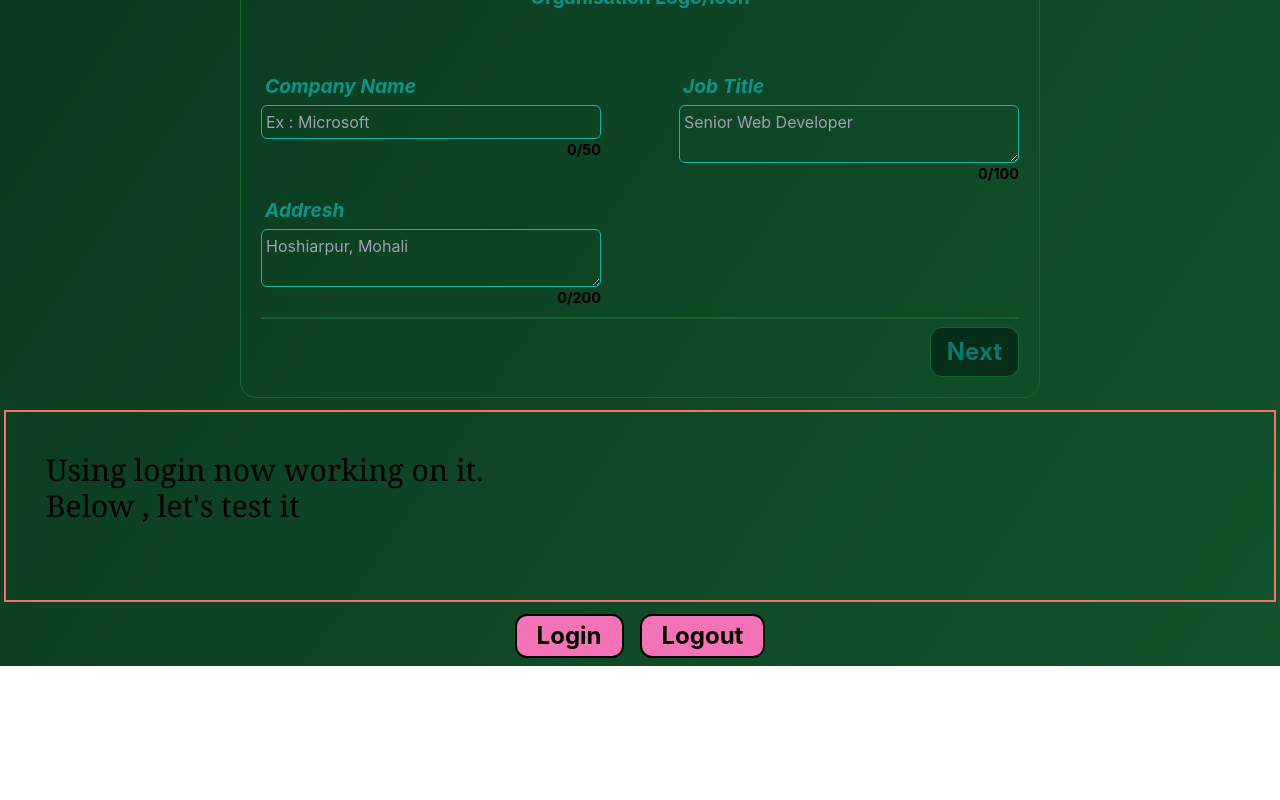
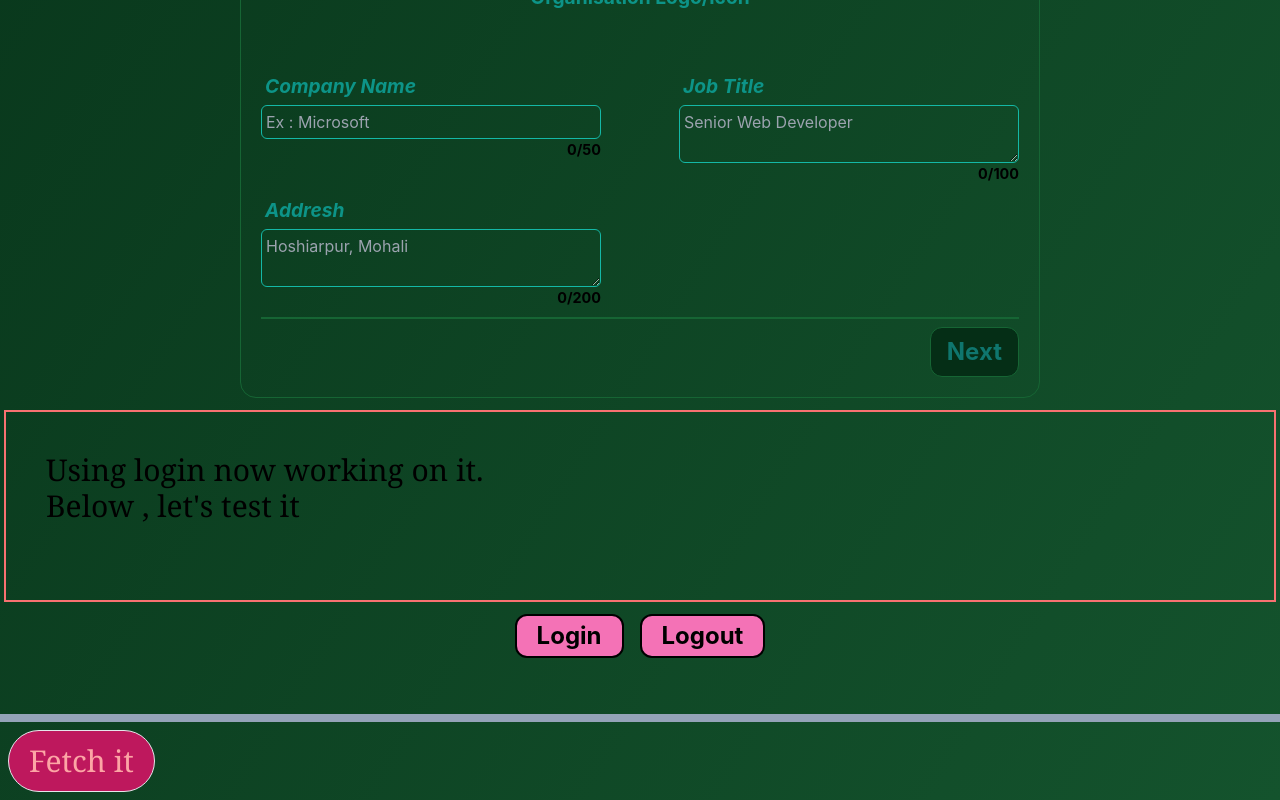
Before and after one commit to string-AjeetSingh/Project_WORK, a React (Create React App) app in the folder client/: page /rough in a window 1280 px wide. Shown: the part 1222-2022 px from the top of the page. Before the commit the page ends 1888 px from the top, so only its background shows below. Built offline with nearby package versions, Linux system fonts and the light colour scheme; no server answers.

Commit message:
setting for loadingScreen Component Creation

```diff
--- /dev/null
+++ b/client/src/Components/Rough/tryConnectionServer.jsx
@@ -0,0 +1,40 @@
+import { useState, useRef, useEffect } from "react";
+import url from './../../Jsons/url.json';
+
+function TryConnection({ children }) {
+    const { isWorking, setisWorking } = useState(null);
+
+    function fetchIt() {
+        fetch(url.requestUrl + '/xtServer/api/hello').
+            then((res) => {
+                console.log(res);
+            })
+    }
+
+    useEffect(() => {
+        fetch('')
+    })
+
+
+    return (
+        <>
+            <div>
+                <br /><br />
+                <hr className="border-4 border-slate-400"></hr>
+                <button className="rounded-full font-serif text-3xl p-3 pl-5 pr-5 m-2
+                 text-red-300 bg-pink-700 border border-gray-200
+                 hover:border-dotted active:scale-90"
+                    onClick={fetchIt}
+                >
+                    Fetch it
+                </button>
+            </div>
+        </>
+    );
+
+
+}
+
+
+
+export { TryConnection };
--- a/client/src/Pages/rough.jsx
+++ b/client/src/Pages/rough.jsx
@@ -5,6 +5,7 @@ import { CreatePost } from '../Components/CreatePost/CreatePost';
 import { CreateUserProfile } from '../Components/CreateUserProfile/createUserProfile';
 import { JobCards } from '../Components/JobCards/jobCards';
 import { LoginTry } from '../Components/Rough/login';
+import { TryConnection } from '../Components/Rough/tryConnectionServer';
 
 
 
@@ -30,6 +31,7 @@ function Rough({ children }) {
                 </br>
                 <CreatePost />
                 <LoginTry />
+                <TryConnection />
 
             </div>
 
--- a/client/src/TailwindCss/output.css
+++ b/client/src/TailwindCss/output.css
@@ -1047,6 +1047,10 @@ video {
   border-width: 2px;
 }
 
+.border-4 {
+  border-width: 4px;
+}
+
 .border-b {
   border-bottom-width: 1px;
 }
@@ -1147,6 +1151,16 @@ video {
   border-color: rgb(255 255 255 / var(--tw-border-opacity, 1));
 }
 
+.border-gray-600 {
+  --tw-border-opacity: 1;
+  border-color: rgb(75 85 99 / var(--tw-border-opacity, 1));
+}
+
+.border-gray-200 {
+  --tw-border-opacity: 1;
+  border-color: rgb(229 231 235 / var(--tw-border-opacity, 1));
+}
+
 .border-l-slate-950 {
   --tw-border-opacity: 1;
   border-left-color: rgb(2 6 23 / var(--tw-border-opacity, 1));
@@ -1279,6 +1293,11 @@ video {
 
 .bg-transparent {
   background-color: transparent;
+}
+
+.bg-pink-700 {
+  --tw-bg-opacity: 1;
+  background-color: rgb(190 24 93 / var(--tw-bg-opacity, 1));
 }
 
 .bg-gradient-to-br {
@@ -1521,6 +1540,16 @@ video {
   color: rgb(15 118 110 / var(--tw-text-opacity, 1));
 }
 
+.text-red-900 {
+  --tw-text-opacity: 1;
+  color: rgb(127 29 29 / var(--tw-text-opacity, 1));
+}
+
+.text-red-300 {
+  --tw-text-opacity: 1;
+  color: rgb(252 165 165 / var(--tw-text-opacity, 1));
+}
+
 .underline {
   text-decoration-line: underline;
 }
@@ -1538,6 +1567,10 @@ video {
   opacity: 0.5;
 }
 
+.hover\:border-dotted:hover {
+  border-style: dotted;
+}
+
 .hover\:border-black:hover {
   --tw-border-opacity: 1;
   border-color: rgb(0 0 0 / var(--tw-border-opacity, 1));
@@ -1571,6 +1604,18 @@ video {
 .focus\:bg-green-800:focus {
   --tw-bg-opacity: 1;
   background-color: rgb(22 101 52 / var(--tw-bg-opacity, 1));
+}
+
+.active\:scale-75:active {
+  --tw-scale-x: .75;
+  --tw-scale-y: .75;
+  transform: translate(var(--tw-translate-x), var(--tw-translate-y)) rotate(var(--tw-rotate)) skewX(var(--tw-skew-x)) skewY(var(--tw-skew-y)) scaleX(var(--tw-scale-x)) scaleY(var(--tw-scale-y));
+}
+
+.active\:scale-90:active {
+  --tw-scale-x: .9;
+  --tw-scale-y: .9;
+  transform: translate(var(--tw-translate-x), var(--tw-translate-y)) rotate(var(--tw-rotate)) skewX(var(--tw-skew-x)) skewY(var(--tw-skew-y)) scaleX(var(--tw-scale-x)) scaleY(var(--tw-scale-y));
 }
 
 .active\:bg-blue-600:active {
```
Also changed, not shown: client/src/Components/TranstitionScreen/LoadingScreen.jsx (added), client/src/Components/TranstitionScreen/subComponents.jsx (added), 2 other files (tests, documents, lock files or other folders).
